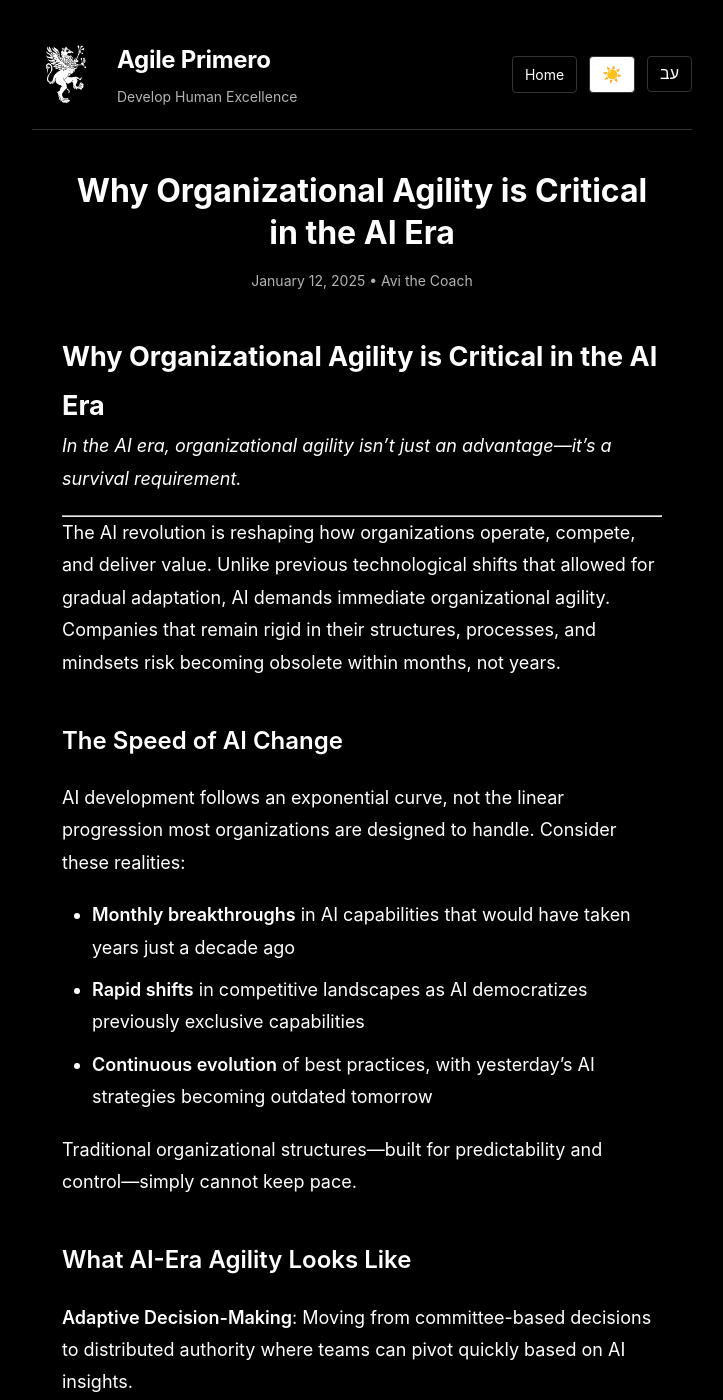
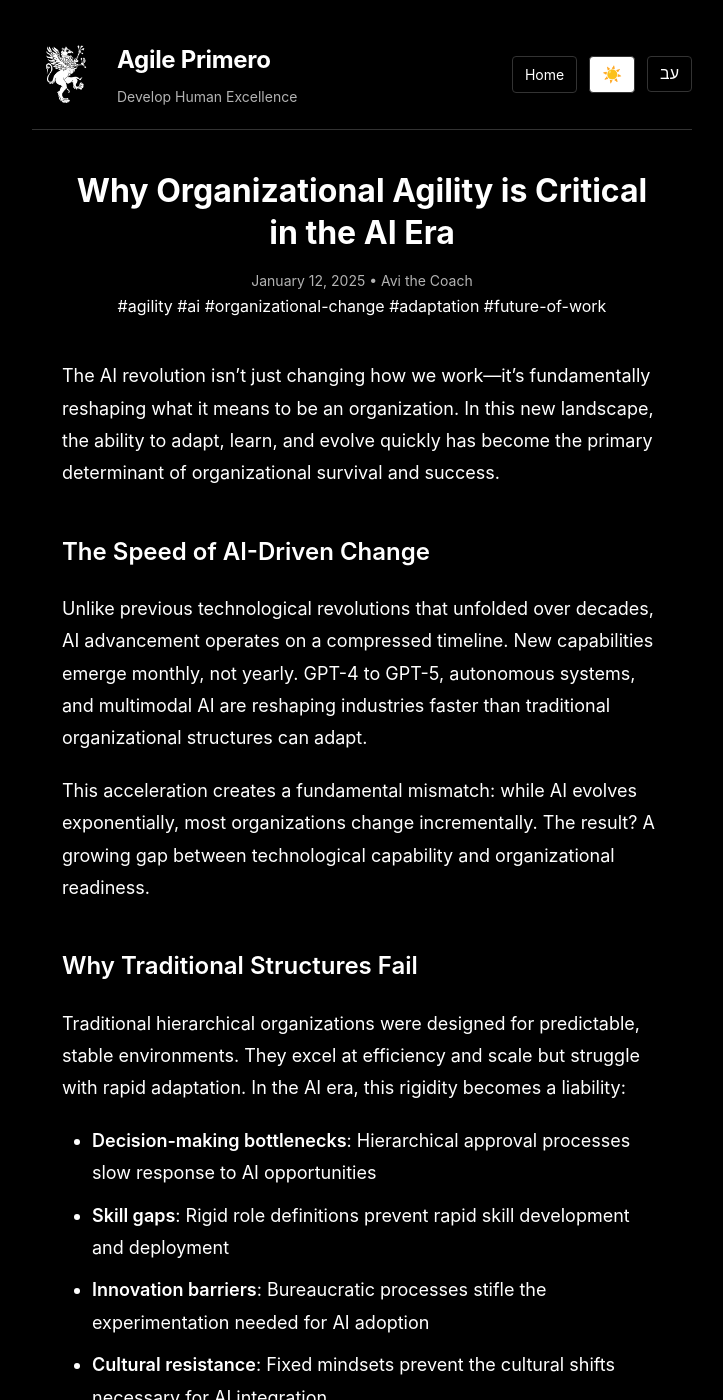
Before and after one commit to avi-the-coach/retro-on-agileprimero, a Jekyll site: the page built from _posts/2025-01-12-organizational-agility-ai-era-en.md, in a window 1280 px wide and 1400 px high. Shown: the whole window, without its empty margins (278-1001 px from the left). Built offline with Jekyll 4.4.1, drawn with Linux system fonts in a browser that asks for light colours; some of the changed text lies outside the part shown.

Commit message:
Remove duplicate header and add tags to organizational-agility article (English)

```diff
--- a/_posts/2025-01-12-organizational-agility-ai-era-en.md
+++ b/_posts/2025-01-12-organizational-agility-ai-era-en.md
@@ -3,56 +3,55 @@ layout: post
 title: "Why Organizational Agility is Critical in the AI Era"
 lang: en
 date: 2025-01-12
-excerpt: "In the AI era, organizational agility isn't just an advantage—it's a survival requirement. Discover why rigid structures fail and adaptive organizations thrive."
+excerpt: "In the rapidly evolving AI landscape, organizational agility isn't just an advantage—it's a survival necessity. This article explores why traditional organizational structures fail in the AI era and how agility becomes the key differentiator."
 permalink: /en/articles/organizational-agility-ai-era/
+tags: [agility, ai, organizational-change, adaptation, future-of-work]
 ---
 
-# Why Organizational Agility is Critical in the AI Era
+The AI revolution isn't just changing how we work—it's fundamentally reshaping what it means to be an organization. In this new landscape, the ability to adapt, learn, and evolve quickly has become the primary determinant of organizational survival and success.
 
-*In the AI era, organizational agility isn't just an advantage—it's a survival requirement.*
+## The Speed of AI-Driven Change
 
----
+Unlike previous technological revolutions that unfolded over decades, AI advancement operates on a compressed timeline. New capabilities emerge monthly, not yearly. GPT-4 to GPT-5, autonomous systems, and multimodal AI are reshaping industries faster than traditional organizational structures can adapt.
 
-The AI revolution is reshaping how organizations operate, compete, and deliver value. Unlike previous technological shifts that allowed for gradual adaptation, AI demands immediate organizational agility. Companies that remain rigid in their structures, processes, and mindsets risk becoming obsolete within months, not years.
+This acceleration creates a fundamental mismatch: while AI evolves exponentially, most organizations change incrementally. The result? A growing gap between technological capability and organizational readiness.
 
-## The Speed of AI Change
+## Why Traditional Structures Fail
 
-AI development follows an exponential curve, not the linear progression most organizations are designed to handle. Consider these realities:
+Traditional hierarchical organizations were designed for predictable, stable environments. They excel at efficiency and scale but struggle with rapid adaptation. In the AI era, this rigidity becomes a liability:
 
-- **Monthly breakthroughs** in AI capabilities that would have taken years just a decade ago
-- **Rapid shifts** in competitive landscapes as AI democratizes previously exclusive capabilities
-- **Continuous evolution** of best practices, with yesterday's AI strategies becoming outdated tomorrow
+- **Decision-making bottlenecks**: Hierarchical approval processes slow response to AI opportunities
+- **Skill gaps**: Rigid role definitions prevent rapid skill development and deployment
+- **Innovation barriers**: Bureaucratic processes stifle the experimentation needed for AI adoption
+- **Cultural resistance**: Fixed mindsets prevent the cultural shifts necessary for AI integration
 
-Traditional organizational structures—built for predictability and control—simply cannot keep pace.
+## The Agility Advantage
 
-## What AI-Era Agility Looks Like
+Organizational agility—the ability to sense, adapt, and respond quickly to changing conditions—becomes the critical capability. Agile organizations in the AI era share several characteristics:
 
-**Adaptive Decision-Making**: Moving from committee-based decisions to distributed authority where teams can pivot quickly based on AI insights.
+### Rapid Learning Cycles
+They implement short feedback loops, enabling quick course corrections as AI capabilities evolve.
 
-**Experimental Culture**: Embracing rapid prototyping and "fail fast" mentalities to test AI applications before competitors.
+### Flexible Resource Allocation
+They can rapidly redeploy human and financial resources toward emerging AI opportunities.
 
-**Cross-Functional Fluidity**: Breaking down silos to enable seamless collaboration between AI specialists, domain experts, and business leaders.
+### Experimental Mindset
+They embrace failure as learning, crucial for navigating AI's uncertain landscape.
 
-**Continuous Learning**: Establishing learning loops where organizations evolve their AI capabilities based on real-world feedback and emerging technologies.
+### Cross-functional Collaboration
+They break down silos, enabling the interdisciplinary thinking AI initiatives require.
 
-## The Cost of Organizational Rigidity
+## Building AI-Era Agility
 
-Organizations that maintain rigid structures in the AI era face:
+Organizations must deliberately cultivate agility to thrive in the AI era. This requires:
 
-- **Decision paralysis** as hierarchical approval processes slow critical AI initiatives
-- **Talent exodus** as top AI talent seeks more dynamic, innovative environments
-- **Competitive blindness** due to inability to rapidly test and implement AI solutions
-- **Cultural resistance** to AI adoption when change management processes are too slow
+1. **Decentralized Decision-Making**: Push decisions closer to the point of impact
+2. **Continuous Learning Culture**: Make learning and adaptation part of daily operations
+3. **Flexible Team Structures**: Create cross-functional teams that can form and reform quickly
+4. **Experimental Governance**: Establish frameworks that enable safe-to-fail experiments
 
-## Building AI-Ready Agility
+## The Agility Imperative
 
-The path forward requires deliberate organizational design:
+The AI era demands a new form of organizational DNA—one built on adaptability rather than stability. Organizations that master agility will not only survive the AI transition but will be positioned to shape the future of their industries.
 
-1. **Flatten hierarchies** to enable faster decision-making
-2. **Create AI centers of excellence** that can rapidly deploy across business units
-3. **Implement continuous feedback loops** between AI initiatives and business outcomes
-4. **Invest in adaptive leadership** that can navigate uncertainty and rapid change
-
----
-
-*The question isn't whether AI will transform your industry—it's whether your organization will be agile enough to transform with it.*
+The choice is clear: become agile or become irrelevant. The AI era rewards those who can move at the speed of change.
```
